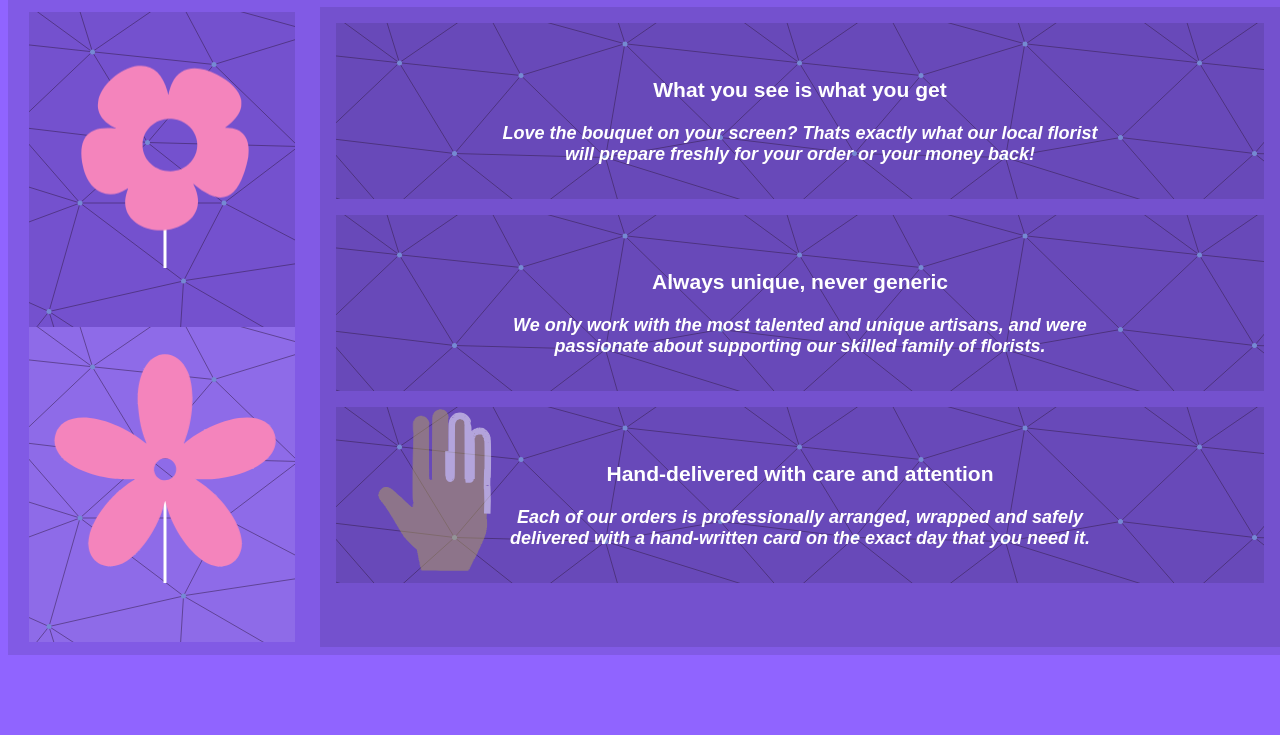
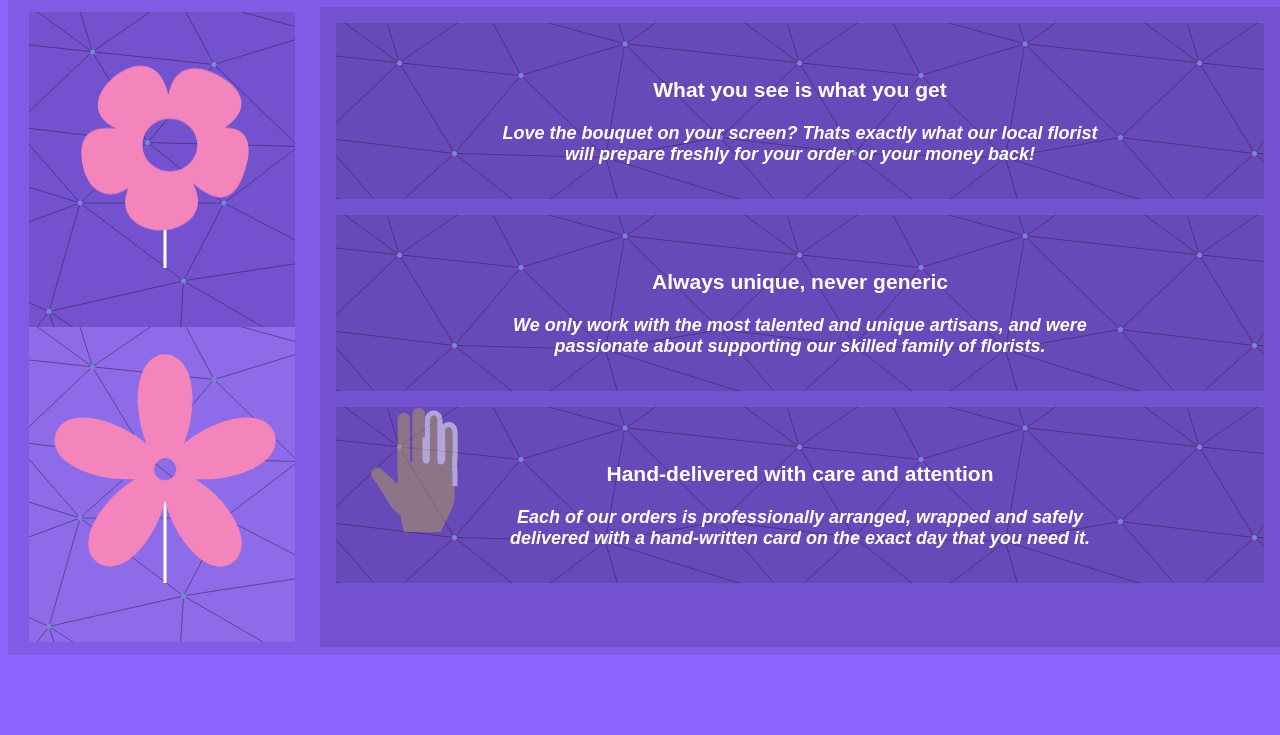
Before and after one commit to fonzroevykjunsay/junsay, a PHP site: page / in a window 1280 px wide. Shown: the part 81-816 px from the top of the page. Run offline with PHP 8.4, Linux system fonts and the light colour scheme.

Commit message:
Update index.php

```diff
--- a/index.php
+++ b/index.php
@@ -41,7 +41,7 @@ font-family: sans-serif;">Floom | Same day Flower Delivery | Local Florists </h1
               <h1 style=" position: relative; font-weight: bolder;">Always unique, never generic</h1>
               <i style="width:600px; font-weight: bolder;">We only work with the most talented and unique artisans,
                  and were passionate about supporting our skilled family of florists.</i></article>
-               <object type="image/svg+xml" data="sun.php" style="opacity: 0.5; margin-left: 30; margin-top: 200; position: absolute; width:190px; height:180px;" >
+               <object type="image/svg+xml" data="sun.php" style="opacity: 0.5; margin-left: 30; margin-top: 200; position: absolute; width:150px; height:150px;" >
               <!-- Your fall back here -->
               <img src="sun.php" />
               </object>
@@ -50,7 +50,7 @@ font-family: sans-serif;">Floom | Same day Flower Delivery | Local Florists </h1
                      <h1 style=" position: relative; font-weight: bolder;">Hand-delivered with care and attention</h1>
                       <i style="width:600px; font-weight: bolder;">Each of our orders is professionally arranged, wrapped and
                         safely delivered with a hand-written card on the exact day that you need it.</i></article>
-                      <object type="image/svg+xml" data="hand.php" style="opacity: 0.5; margin-left: 10; margin-top: 380; position: absolute; width:190px; height:180px;" >
+                      <object type="image/svg+xml" data="hand.php" style="opacity: 0.5; margin-left: 10; margin-top: 380; position: absolute; width:150px; height:150px;" >
                       <!-- Your fall back here -->
                       <img src="hand.php" />
                       </object>
```
